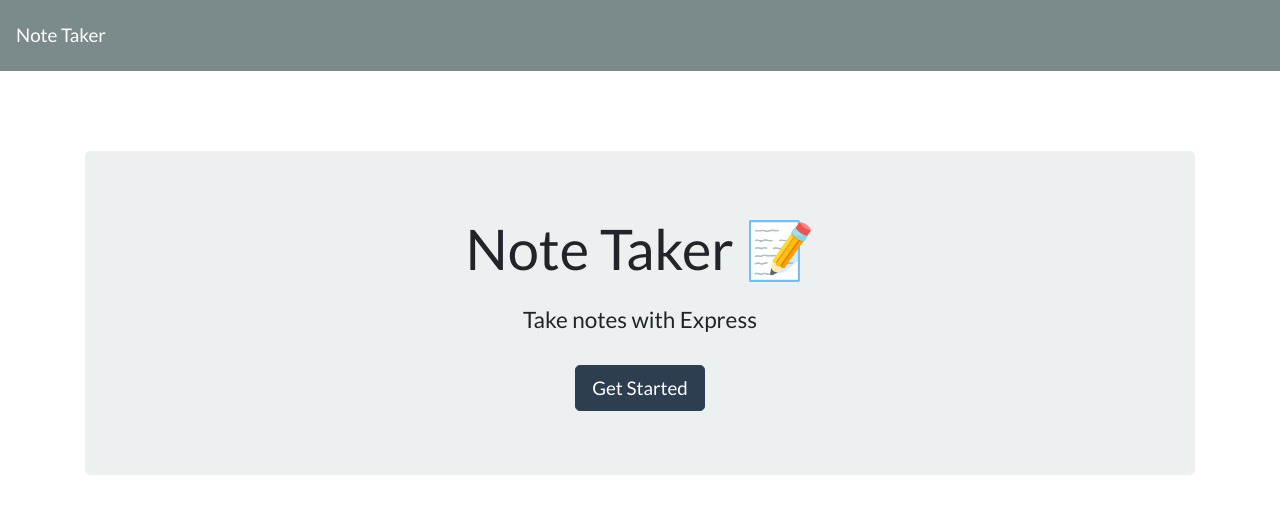
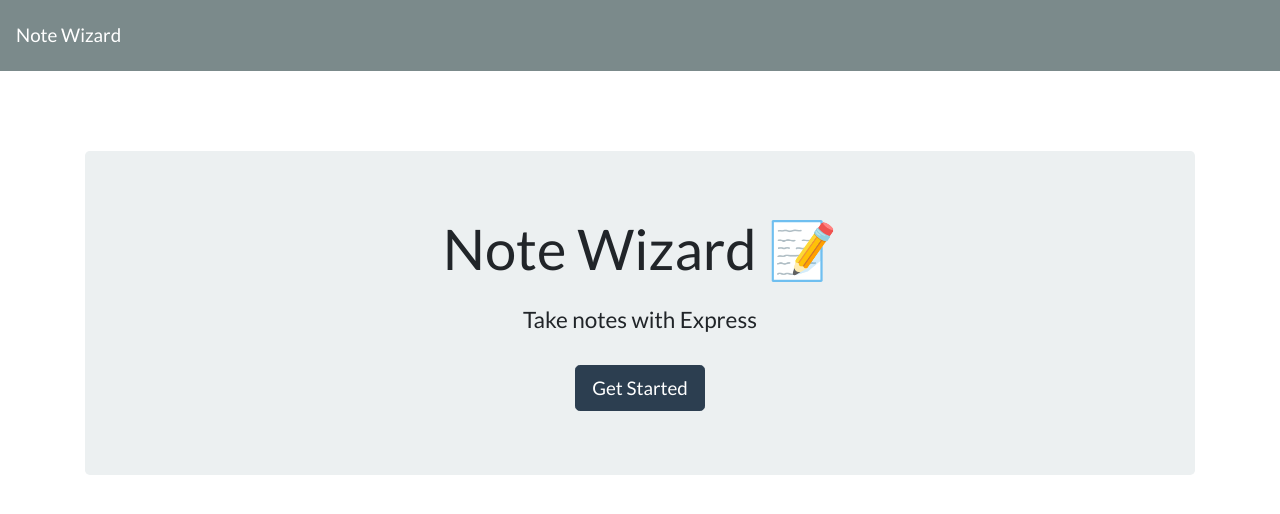
Before and after one commit to Trishaneww/note-wizard, a website: page public/index.html in a window 1280 px wide. Drawn offline with nearby package versions, Linux system fonts and the light colour scheme; no server answers.

Commit message:
updated html h1

```diff
--- a/public/index.html
+++ b/public/index.html
@@ -5,18 +5,17 @@
   <meta charset="UTF-8">
   <meta name="viewport" content="width=device-width, initial-scale=1.0">
   <meta http-equiv="X-UA-Compatible" content="ie=edge">
-  <title>Note Taker</title>
+  <title>Note Wizard</title>
   <link rel="stylesheet" href="https://cdnjs.cloudflare.com/ajax/libs/bootswatch/4.1.3/flatly/bootstrap.min.css" />
 </head>
 
 <body>
   <nav class="navbar navbar-dark bg-dark">
-    <a class="navbar-brand" href="/">Note Taker
-    </a>
+    <a class="navbar-brand" href="/">Note Wizard</a>
   </nav>
   <div class="container">
     <div style="margin-top: 80px;" class="jumbotron text-center">
-      <h1 class="display-4">Note Taker <span role="img" aria-label="Memo">📝</span></h1>
+      <h1 class="display-4">Note Wizard <span role="img" aria-label="Memo">📝</span></h1>
       <h4 class="mt-4">Take notes with Express</h4>
       <a class="btn btn-primary btn-lg mt-4" href="/notes" role="button">Get Started</a>
     </div>
@@ -24,4 +23,5 @@
   <script src="/assets/js/index.js"></script>
 </body>
 
+
 </html>
```
Also changed, not shown: public/notes.html (+3 -2 lines).
